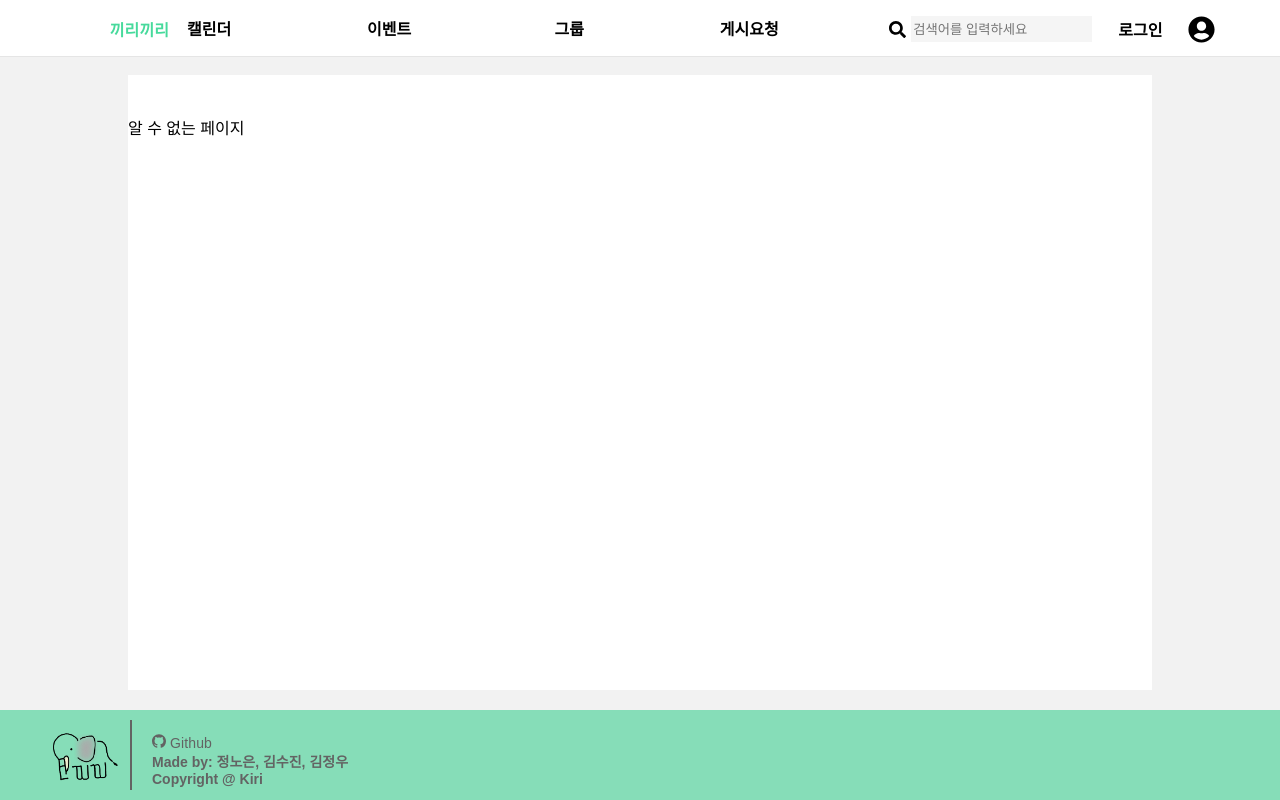
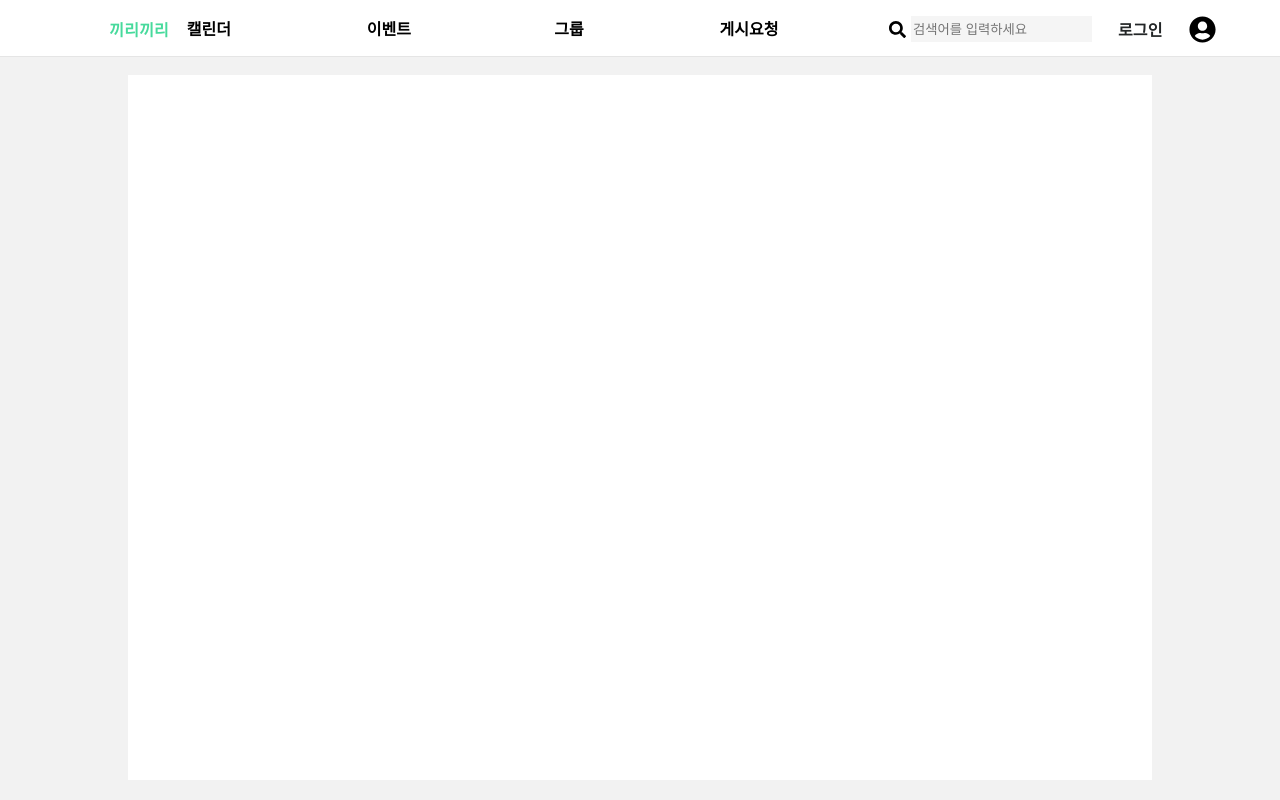
Before and after one commit to Jeans-ssu/Kiri, a React (Create React App) app in the folder client/kiri/: page /signup in a window 1280 px wide. Built offline with nearby package versions, Linux system fonts and the light colour scheme.

Commit message:
:sparkles: [FE] feat: 회원가입 페이지 레이아웃

```diff
--- a/client/kiri/src/App.js
+++ b/client/kiri/src/App.js
@@ -2,6 +2,7 @@ import { BrowserRouter, Routes, Route } from 'react-router-dom';
 import GlobalStyle from 'styles/Globalstyle';
 import MainPage from 'pages/Main/MainPage';
 import NoMatchPage from 'pages/NoMatchPage';
+import SignupPage from 'pages/Signup/SignupPage';
 
 function App() {
   return (
@@ -10,6 +11,7 @@ function App() {
         <GlobalStyle />
         <Routes>
           <Route path="/" element={<MainPage />} />
+          <Route path="/signup" element={<SignupPage />} />
           <Route path="*" element={<NoMatchPage />} />
         </Routes>
       </BrowserRouter>
--- a/client/kiri/src/components/Header.js
+++ b/client/kiri/src/components/Header.js
@@ -82,6 +82,11 @@ const Login = styled.button`
   font-weight: bold;
   font-size: 16px;
   white-space: nowrap;
+  a {
+    text-decoration: none;
+    color: ${({ theme }) => theme.colors.dark};
+    font-weight: 700;
+  }
 `;
 
 const Profile = styled.div`
@@ -127,7 +132,9 @@ export const Header = () => {
           })}
           <FaSearch size="17" className="search" />
           <Search placeholder="검색어를 입력하세요"></Search>
-          <Login>로그인</Login>
+          <Login>
+            <Link to="/signup">로그인</Link>
+          </Login>
           <Profile>
             <FaUserCircle size="27" color="black" />
           </Profile>
--- /dev/null
+++ b/client/kiri/src/pages/Signup/SignupPage.js
@@ -0,0 +1,7 @@
+import PageContainer from 'containers/PageContainer';
+
+const SignupPage = () => {
+  return <PageContainer header footer={false}></PageContainer>;
+};
+
+export default SignupPage;
```
